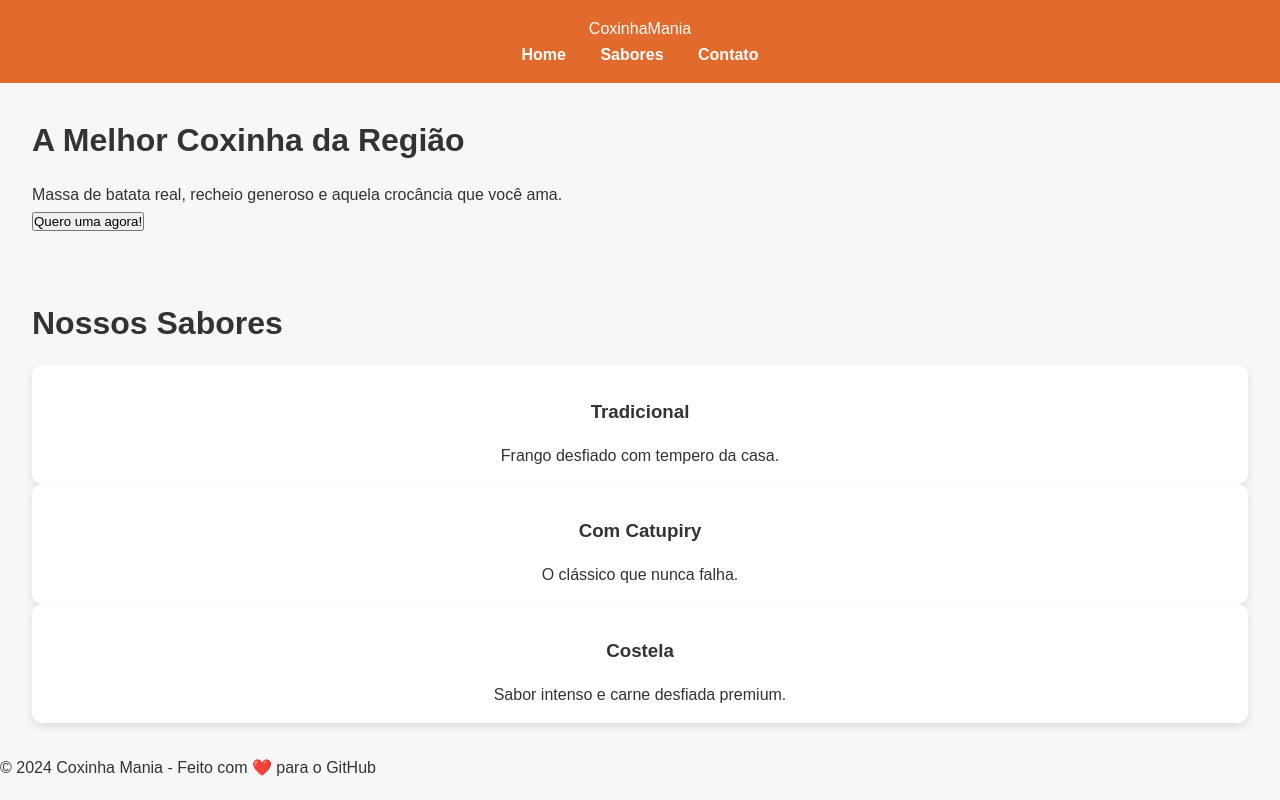
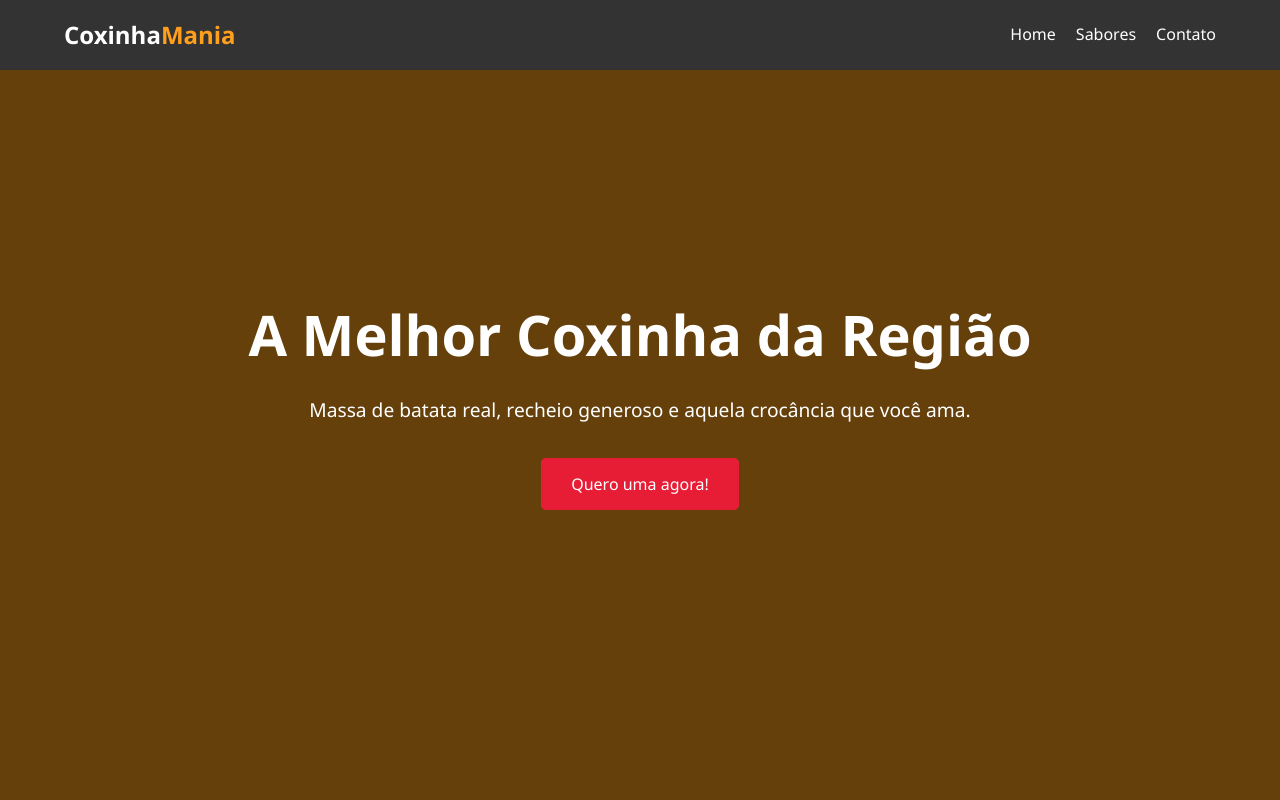
Before and after one commit to alexandreratuchneribas-oss/Site-avaliativo-ED.DIGITAL-1-C, a plain HTML site: page index.html in a window 1280 px wide. Shown: the top 800 px of the page. Drawn offline with Linux system fonts and the light colour scheme.

Commit message:
Update style.css

```diff
--- a/style.css
+++ b/style.css
@@ -1,133 +1,124 @@
-/* Design System */
-:root {
-  --cor-primaria: #e26a2c; /* Cor principal (laranja claro) */
-  --cor-secundaria: #f4d03f; /* Cor secundária (amarelo) */
-  --cor-fundo: #f7f7f7; /* Fundo claro */
-  --cor-texto: #333333; /* Texto escuro */
-  --cor-destaque: #2c3e50; /* Cor de destaque (cinza escuro) */
-  --radius: 10px; /* Raio de borda */
-  --espaçamento: 1rem; /* Espaçamento base */
+/* Configurações Gerais */
+* {
+    margin: 0;
+    padding: 0;
+    box-sizing: border-box;
+    font-family: 'Segoe UI', Tahoma, Geneva, Verdana, sans-serif;
 }
 
-/* Reset básico */
-* {
-  margin: 0;
-  padding: 0;
-  box-sizing: border-box;
+body {
+    background-color: #fdfdfd;
+    color: #333;
+    line-height: 1.6;
 }
 
-/* Corpo */
-body {
-  font-family: 'Arial', sans-serif;
-  background-color: var(--cor-fundo);
-  color: var(--cor-texto);
-  line-height: 1.6;
-  margin: 0;
+/* Header & Nav */
+header {
+    background: #333;
+    color: #fff;
+    padding: 1rem 5%;
+    position: fixed;
+    width: 100%;
+    top: 0;
+    z-index: 1000;
 }
 
-/* Cabeçalho */
-header {
-  background-color: var(--cor-primaria);
-  color: white;
-  padding: var(--espaçamento);
-  text-align: center;
+nav {
+    display: flex;
+    justify-content: space-between;
+    align-items: center;
 }
 
-header nav ul {
-  list-style-type: none;
+.logo {
+    font-size: 1.5rem;
+    font-weight: bold;
 }
 
-header nav ul li {
-  display: inline;
-  margin: 0 15px;
+.logo span {
+    color: #ff9f1c;
 }
 
-header nav ul li a {
-  color: white;
-  text-decoration: none;
-  font-weight: bold;
+nav ul {
+    display: flex;
+    list-style: none;
 }
 
-/* Seções */
-section {
-  padding: 2rem;
+nav ul li {
+    margin-left: 20px;
 }
 
-#introducao {
-  background-color: var(--cor-secundaria);
-  color: white;
-  text-align: center;
+nav ul li a {
+    color: white;
+    text-decoration: none;
+    transition: 0.3s;
 }
 
-h1, h2 {
-  font-size: 2rem;
-  margin-bottom: 1rem;
+nav ul li a:hover {
+    color: #ff9f1c;
 }
 
-/* Cards de tipos de coxinhas */
-.cards-container {
-  display: grid;
-  grid-template-columns: 1fr 1fr 1fr;
-  gap: 1rem;
-  margin-top: 1rem;
+/* Seção Hero */
+.hero {
+    height: 100vh;
+    background: linear-gradient(rgba(0,0,0,0.6), rgba(0,0,0,0.6)), #ff9f1c;
+    display: flex;
+    align-items: center;
+    justify-content: center;
+    text-align: center;
+    color: white;
+    padding: 0 20px;
+}
+
+.hero h1 {
+    font-size: 3.5rem;
+    margin-bottom: 1rem;
+}
+
+.hero p {
+    font-size: 1.2rem;
+    margin-bottom: 2rem;
+}
+
+button {
+    padding: 15px 30px;
+    font-size: 1rem;
+    background-color: #e71d36;
+    color: white;
+    border: none;
+    border-radius: 5px;
+    cursor: pointer;
+    transition: transform 0.2s;
+}
+
+button:hover {
+    transform: scale(1.05);
+    background-color: #ff4d6d;
+}
+
+/* Sabores */
+.container {
+    padding: 80px 10%;
+    text-align: center;
+}
+
+.grid-sabores {
+    display: grid;
+    grid-template-columns: repeat(auto-fit, minmax(250px, 1fr));
+    gap: 20px;
+    margin-top: 40px;
 }
 
 .card {
-  background-color: white;
-  border-radius: var(--radius);
-  box-shadow: 0 4px 8px rgba(0, 0, 0, 0.1);
-  padding: 1rem;
-  text-align: center;
+    background: #fff;
+    padding: 30px;
+    border-radius: 10px;
+    box-shadow: 0 4px 8px rgba(0,0,0,0.1);
+    border-bottom: 5px solid #ff9f1c;
 }
 
-.card img {
-  width: 100%;
-  height: auto;
-  border-radius: var(--radius);
+footer {
+    background: #333;
+    color: white;
+    text-align: center;
+    padding: 20px;
 }
-
-.card h3 {
-  margin: 1rem 0;
-}
-
-/* Carrossel */
-.carousel-container {
-  display: flex;
-  overflow: hidden;
-  gap: 1rem;
-}
-
-.carousel-container img {
-  border-radius: var(--radius);
-  width: 300px;
-  height: auto;
-}
-
-/* Modo de Alto Contraste */
-body.high-contrast {
-  background-color: black;
-  color: white;
-}
-
-body.high-contrast .card,
-body.high-contrast footer {
-  background-color: #333333;
-  color: white;
-}
-
-body.high-contrast .card h3 {
-  color: var(--cor-destaque);
-}
-
-/* Responsividade - Mobile First */
-@media (max-width: 768px) {
-  .cards-container {
-    grid-template-columns: 1fr 1fr;
-  }
-}
-
-@media (max-width: 480px) {
-  .cards-container {
-    grid-template-columns: 1fr;
-  }
-}
```
